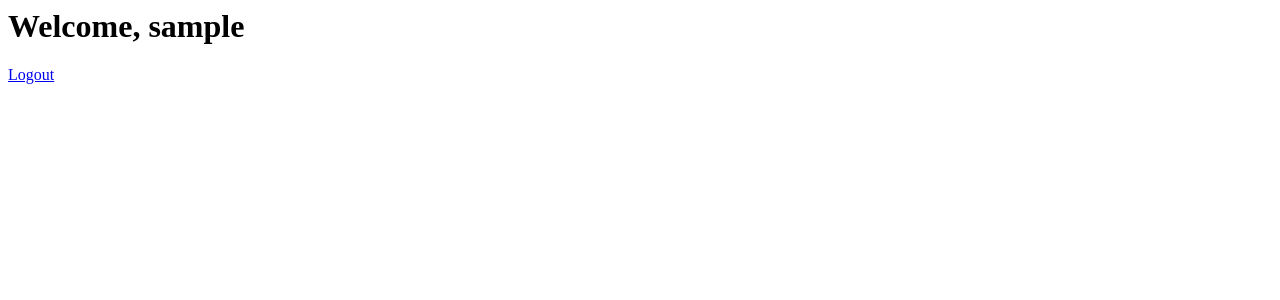
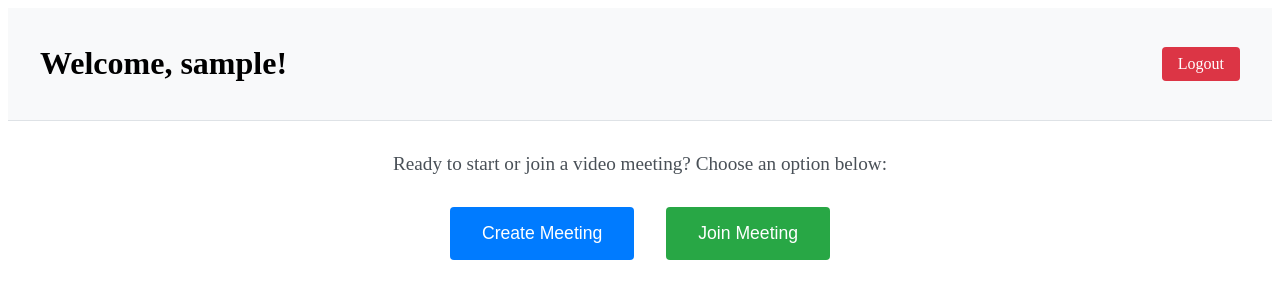
Before and after one commit to Franckizar/VIDEO-CONFERENCE-PYTHON-PROJECT-, a Flask app: page /dashboard in a window 1280 px wide. Shown: the top 300 px of the page. Run offline with Flask 3, Linux system fonts and the light colour scheme; the visitor is signed in with stand-in values (Sample User, id 1).

Commit message:
pages operational

```diff
--- a/app.py
+++ b/app.py
@@ -1,26 +1,44 @@
-from flask import Flask
+from flask import Flask, render_template, request, jsonify, url_for
+from flask_socketio import SocketIO
 from flask_login import LoginManager
+from flask_cors import CORS
 from config import Config
 from models import db, User
+import logging
 
-app = Flask(__name__)
+
+# Initialize Flask app
+app = Flask(__name__, static_url_path='/static')
 app.config.from_object(Config)
 
 # Initialize extensions
+CORS(app, resources={r"/*": {"origins": "*"}})
+socketio = SocketIO(app, cors_allowed_origins="*", async_mode='threading')
 db.init_app(app)
 login_manager = LoginManager(app)
 login_manager.login_view = 'login'
+
+# Logging setup
+logging.basicConfig(level=logging.INFO)
 
 @login_manager.user_loader
 def load_user(user_id):
     return User.query.get(int(user_id))
 
-# Import routes after app initialization
+@app.after_request
+def add_header(response):
+    response.headers['Cache-Control'] = 'no-store'
+    return response
+
+@app.errorhandler(404)
+def page_not_found(e):
+    return render_template('404.html'), 404
+
+# Import routes
 from routes import *
 
-# Database initialization
 if __name__ == '__main__':
     with app.app_context():
-        db.create_all()  # Creates all tables in the database
+        db.create_all()
         print("Database tables created.")
-    app.run(debug=True)
+    socketio.run(app, host='0.0.0.0', port=5000, debug=True, allow_unsafe_werkzeug=True)
--- a/models.py
+++ b/models.py
@@ -15,6 +15,9 @@ class User(db.Model, UserMixin):
     role = db.Column(db.String(20), nullable=False)
     meetings_hosted = db.relationship('Meeting', backref='host', lazy=True)
     reports = db.relationship('Report', backref='user', lazy=True)
+
+    def get_id(self):
+        return str(self.user_id)  # Convert to string as Flask-Login expects string
 
     def set_password(self, password):
         self.password = bcrypt.generate_password_hash(password).decode('utf-8')
--- a/routes.py
+++ b/routes.py
@@ -1,8 +1,60 @@
-from flask import render_template, redirect, url_for, flash, request
+from flask import render_template, redirect, url_for, flash, request, jsonify
 from flask_login import login_user, logout_user, login_required, current_user
 from app import app, db
 from models import User
 
+# In-memory storage for signaling data
+signaling_data = {
+    "offer": None,
+    "answer": None,
+    "candidates": []
+}
+
+# WebRTC Routes
+@app.route('/')
+def index():
+    return render_template('index.html')
+
+@app.route('/created')
+def created():
+    return render_template('created.html')
+
+@app.route('/join')
+def join():
+    return render_template('join.html')
+
+@app.route('/getOffer', methods=['GET'])
+def get_offer():
+    if signaling_data["offer"]:
+        return jsonify(signaling_data["offer"])
+    return jsonify({"error": "No offer available"}), 404
+
+@app.route('/signal', methods=['POST'])
+def signal():
+    try:
+        data = request.json
+        app.logger.info(f"Received signaling data: {data}")
+
+        if data["type"] == "offer":
+            signaling_data["offer"] = data["data"]
+            return jsonify({"message": "Offer stored successfully."})
+        elif data["type"] == "answer":
+            signaling_data["answer"] = data["data"]
+            return jsonify({"message": "Answer stored successfully."})
+        elif data["type"] == "candidate":
+            signaling_data["candidates"].append(data["data"])
+            return jsonify({"message": "Candidate stored successfully."})
+        else:
+            return jsonify({"error": "Invalid signaling type."}), 400
+    except Exception as e:
+        app.logger.error(f"Error in signaling route: {e}")
+        return jsonify({"error": str(e)}), 500
+
+@app.route('/getCandidates', methods=['GET'])
+def get_candidates():
+    return jsonify(signaling_data["candidates"])
+
+# Authentication Routes
 @app.route('/register', methods=['GET', 'POST'])
 def register():
     if request.method == 'POST':
@@ -25,17 +77,29 @@ def login():
     if request.method == 'POST':
         email = request.form['email']
         password = request.form['password']
+        print(f"Login attempt with email: {email}")  # Debug log
+
         user = User.query.filter_by(email=email).first()
-        if user and user.check_password(password):
-            login_user(user)
-            flash('Login successful!')
-            return redirect(url_for('dashboard'))
-        flash('Invalid email or password.')
+        if user:
+            print(f"User found: {user.username}")  # Debug log
+            if user.check_password(password):
+                print("Password check passed")  # Debug log
+                login_user(user)
+                print(f"User logged in successfully: {current_user.is_authenticated}")  # Debug log
+                flash('Login successful!')
+                return redirect(url_for('dashboard'))
+            else:
+                print("Password check failed")  # Debug log
+                flash('Invalid password')
+        else:
+            print("No user found with this email")  # Debug log
+            flash('Invalid email')
     return render_template('login.html')
 
 @app.route('/dashboard')
 @login_required
 def dashboard():
+    print(f"Accessing dashboard. User authenticated: {current_user.is_authenticated}")  # Debug log
     return render_template('dashboard.html', user=current_user)
 
 @app.route('/logout')
--- /dev/null
+++ b/static/stylesdash.css
@@ -0,0 +1,59 @@
+.header {
+    display: flex;
+    justify-content: space-between;
+    align-items: center;
+    padding: 1rem 2rem;
+    background-color: #f8f9fa;
+    border-bottom: 1px solid #dee2e6;
+}
+
+.logout-btn {
+    padding: 0.5rem 1rem;
+    background-color: #dc3545;
+    color: white;
+    text-decoration: none;
+    border-radius: 4px;
+    transition: background-color 0.3s;
+}
+
+.logout-btn:hover {
+    background-color: #c82333;
+}
+
+.welcome-message {
+    text-align: center;
+    margin: 2rem 0;
+    color: #495057;
+    font-size: 1.2rem;
+}
+
+.button-container {
+    display: flex;
+    gap: 2rem;
+    justify-content: center;
+    margin-top: 2rem;
+}
+
+.create-btn, .join-btn {
+    padding: 1rem 2rem;
+    font-size: 1.1rem;
+    border: none;
+    border-radius: 4px;
+    cursor: pointer;
+    transition: transform 0.3s, background-color 0.3s;
+}
+
+.create-btn {
+    background-color: #007bff;
+    color: white;
+}
+
+.join-btn {
+    background-color: #28a745;
+    color: white;
+}
+
+.create-btn:hover, .join-btn:hover {
+    transform: translateY(-2px);
+    opacity: 0.9;
+}
--- a/templates/dashboard.html
+++ b/templates/dashboard.html
@@ -1,2 +1,27 @@
-<h1>Welcome, {{ user.username }}</h1>
-<a href="{{ url_for('logout') }}">Logout</a>
+<!DOCTYPE html>
+<html lang="en">
+<head>
+    <meta charset="UTF-8">
+    <meta name="viewport" content="width=device-width, initial-scale=1.0">
+    <title>Dashboard - Video Call</title>
+    <link rel="stylesheet" href="{{ url_for('static', filename='stylesdash.css') }}">
+
+</head>
+<body>
+    <div class="header">
+        <h1>Welcome, {{ current_user.username }}!</h1>
+        <a href="{{ url_for('logout') }}" class="logout-btn">Logout</a>
+    </div>
+
+    <div class="container">
+        <div class="welcome-message">
+            <p>Ready to start or join a video meeting? Choose an option below:</p>
+        </div>
+
+        <div class="button-container">
+            <button onclick="window.location.href='{{ url_for('created') }}'" class="create-btn">Create Meeting</button>
+            <button onclick="window.location.href='{{ url_for('join') }}'" class="join-btn">Join Meeting</button>
+        </div>
+    </div>
+</body>
+</html>
```
Also changed, not shown: another.html (deleted, +0 -89 lines), app1.py (added, +26 -0 lines), apps.py (deleted, +0 -73 lines), static/styles1.css (added, +106 -0 lines), templates/login.html (+19 -5 lines), templates/register.html (+14 -0 lines).
